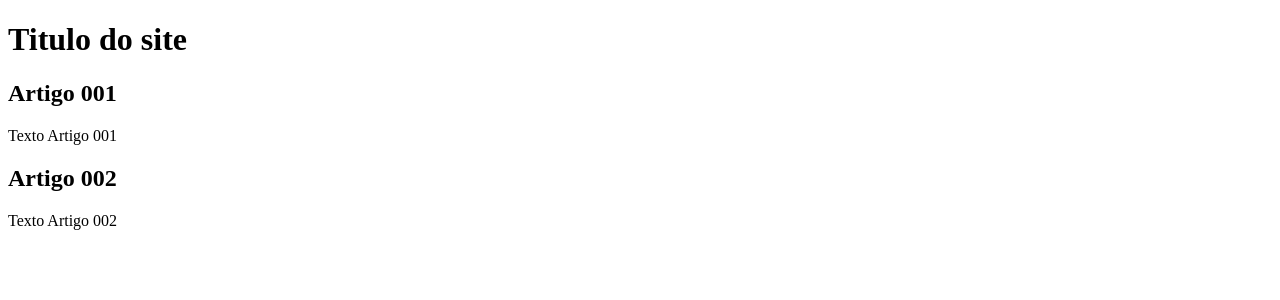
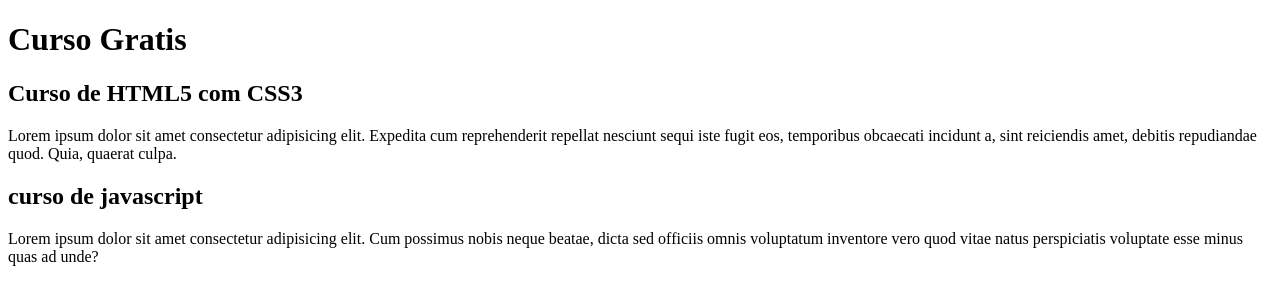
Before and after one commit to fednerdabady/projeto-site, a plain HTML site: page index.html in a window 1280 px wide. Drawn offline with Linux system fonts and the light colour scheme.

Commit message:
conteudo1

```diff
--- a/index.html
+++ b/index.html
@@ -8,15 +8,15 @@
 <body>
     <main>
         <header>
-            <h1>Titulo do site</h1>
+            <h1>Curso Gratis</h1>
         </header>
         <article>
-            <h2>Artigo 001</h2>
-            <p>Texto Artigo 001</p>
+            <h2>Curso de HTML5 com CSS3</h2>
+            <p>Lorem ipsum dolor sit amet consectetur adipisicing elit. Expedita cum reprehenderit repellat nesciunt sequi iste fugit eos, temporibus obcaecati incidunt a, sint reiciendis amet, debitis repudiandae quod. Quia, quaerat culpa.</p>
         </article>
         <article>
-              <h2>Artigo 002 </h2>
-              <p>Texto Artigo 002</p>
+              <h2>curso de javascript </h2>
+              <p>Lorem ipsum dolor sit amet consectetur adipisicing elit. Cum possimus nobis neque beatae, dicta sed officiis omnis voluptatum inventore vero quod vitae natus perspiciatis voluptate esse minus quas ad unde?</p>
         </article>
     </main>
 </body>
```
